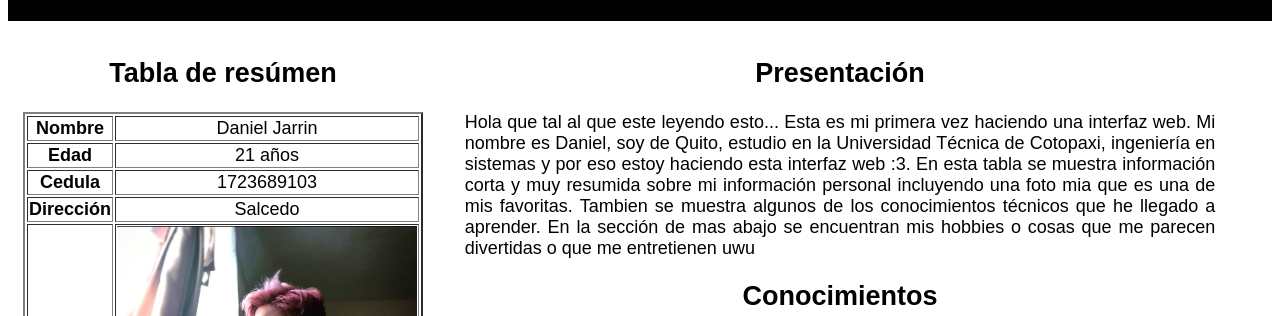
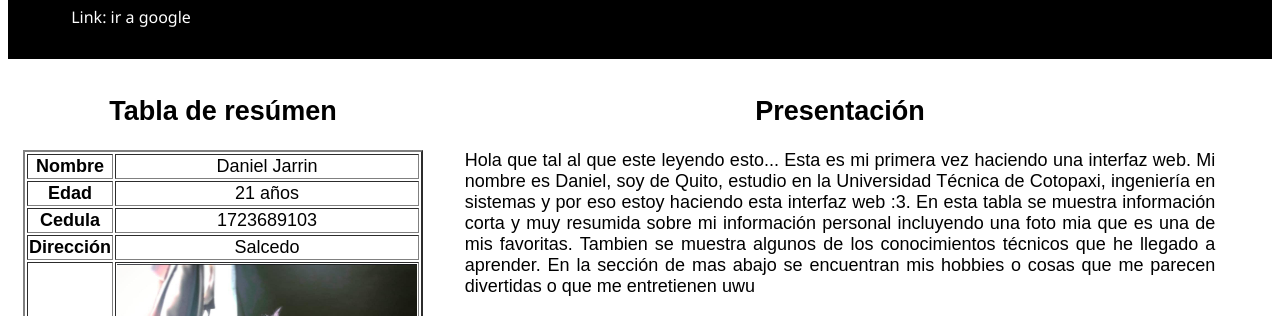
Before and after one commit to ImFaiky/Mi-Life, a plain HTML site: page index.html in a window 1280 px wide. Shown: the part 103-419 px from the top of the page. Drawn offline with Linux system fonts and the light colour scheme.

Commit message:
prueba link

```diff
--- a/index.html
+++ b/index.html
@@ -16,6 +16,7 @@
 <body> <!-- Contenido del html -->
     <header>
         <h1> Bienvenidos a mi pagina uwu </h1>
+        <p> Link: <a href="www.google.com"></a> ir a google</p>
     </header>
     <main>
         <div class="tabla">
```
